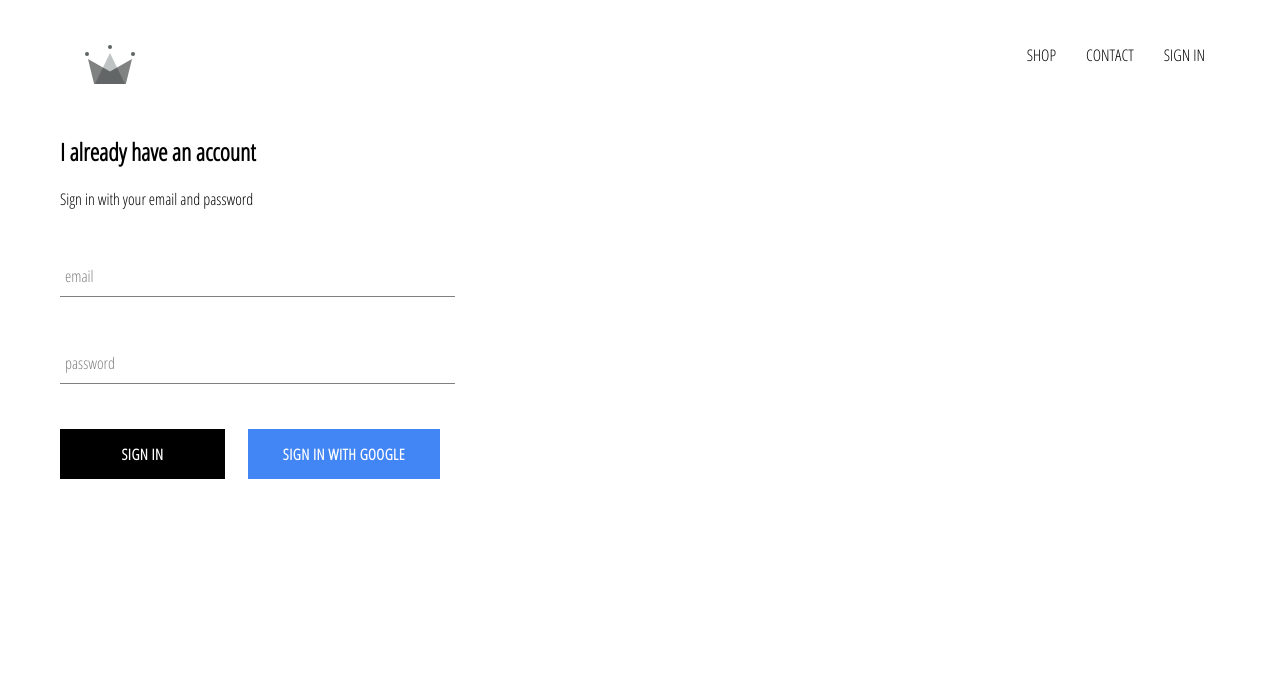
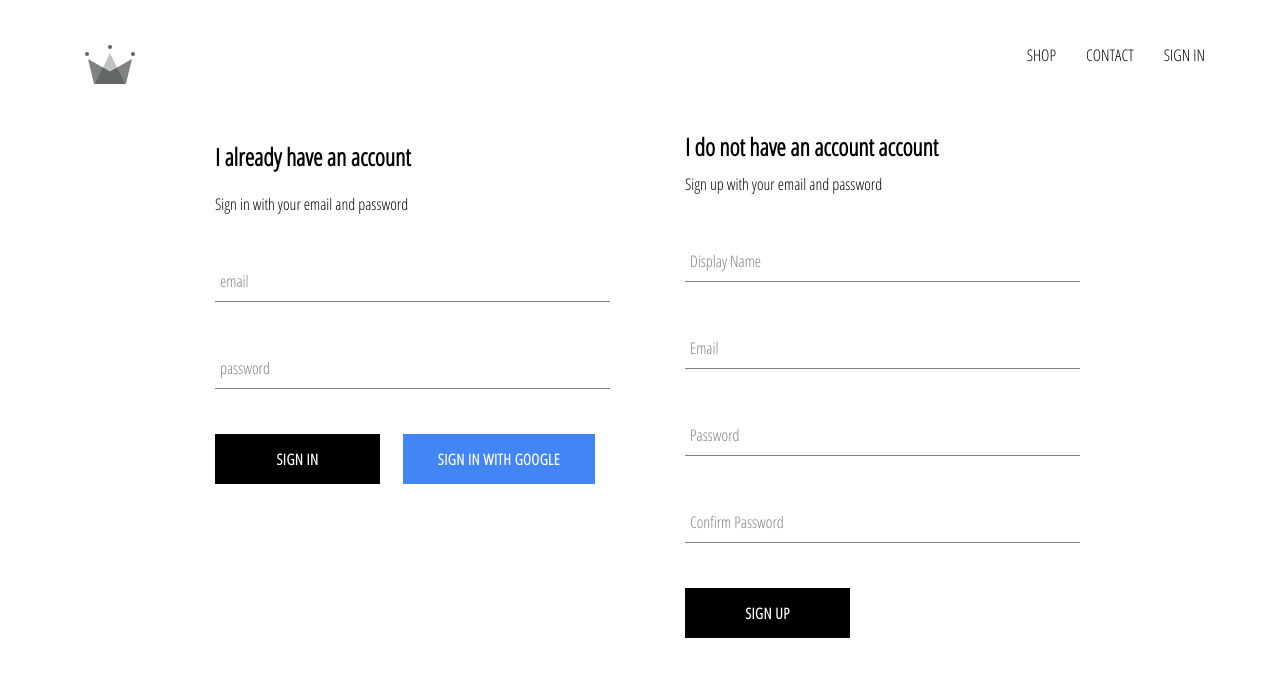
Before and after one commit to JJs-fun-stuff/ecommerce-clothing, a React (Create React App) app: page /signin in a window 1280 px wide. Shown: the top 676 px of the page. Built offline with nearby package versions, Linux system fonts and the light colour scheme; no server answers.

Commit message:
implement firebase utils, included ability to store authenticated user on firebase

```diff
--- a/src/App.js
+++ b/src/App.js
@@ -6,7 +6,7 @@
 import Header from "./components/header/header.component";
 import SignInAndSignUpPage from "./pages/sign-in-and-sign-up/sign-in-and-sign-up.component";
 
-import { auth } from "./firebase/firebase.utils";
+import { auth, createUserProfileDocument } from "./firebase/firebase.utils";
 
 class App extends React.Component {
   constructor(){
@@ -24,9 +24,26 @@
   // open messaging system betwen our application and our firebase
   // whenever
   // this connection is always open  websocket connection
-  this.unsubscribeFromAuth= auth.onAuthStateChanged(user  => {
-    this.setState({currentUser : user})
-    console.log(user)
+  this.unsubscribeFromAuth= auth.onAuthStateChanged(async userAuth  => {
+    // if userAuth  = null it means that the user sign it out
+    if(userAuth){
+      const userRef = await createUserProfileDocument(userAuth);
+      // check if the snapshot is changed
+      userRef.onSnapshot(snapShot => {
+        // console.log(snapShot.data());
+        this.setState({
+          currentUser: {
+            id: snapShot.id,
+            ...snapShot.data()
+          }
+        });
+        console.log(this.state)
+      });
+
+    } else {
+
+      this.setState({currentUser: userAuth});
+    }
   })
 }
 
--- a/src/components/sign-in/sign-in.component.jsx
+++ b/src/components/sign-in/sign-in.component.jsx
@@ -19,6 +19,8 @@
     // name of that specific input tag (email/password)
     const { value, name } = event.target;
     // array destructuring
+    //  if name is password it will have according password value
+    // if name is email it will have according email value
     this.setState({ [name]: value });
   };
   handleSubmit = (event) => {
--- /dev/null
+++ b/src/components/sign-up/sign-up.component.jsx
@@ -0,0 +1,98 @@
+import React from "react";
+import FormInput from "../form-input/form-input.component";
+import CustomButton from "../custom-button/custom-button.component";
+import { auth, createUserProfileDocument } from "../../firebase/firebase.utils";
+import "./sign-up.styles.scss";
+
+class SignUp extends React.Component {
+  constructor() {
+    super();
+
+    this.state = {
+      displayName: "",
+      email: "",
+      password: "",
+      confirmPassword: "",
+    };
+  }
+  handleChange = (event) => {
+    const { value, name } = event.target;
+    // array destructuring
+    //  if name is password it will have according password value
+    // if name is email it will have according email value
+    this.setState({ [name]: value });
+  };
+  handleSubmit = async (event) => {
+    // prevent default action
+    event.preventDefault();
+    // clear the input
+    const { displayName, email, password, confirmPassword } = this.state;
+
+    if (password !== confirmPassword) {
+      alert("passwords don't match");
+      return;
+    }
+
+    try {
+      const {user} = await auth.createUserWithEmailAndPassword(email, password)
+      await createUserProfileDocument(user, {displayName});
+      this.setState({
+        displayName:'',
+        email:'',
+        password:'',
+        confirmPassword:''
+      })
+    } catch (error) {
+      console.error(error);
+    }
+
+
+  };
+  render() {
+    const { displayName, email, password, confirmPassword } = this.state;
+    return (
+      <div className="sign-up">
+        <h2 className="title">I do not have an account account</h2>
+        <span>Sign up with your email and password</span>
+        <form onSubmit={this.handleSubmit} className="sign-up-form">
+          <FormInput
+            type="text"
+            name="displayName"
+            value={displayName}
+            onChange={this.handleChange}
+            label="Display Name"
+            required
+          />
+          <FormInput
+            type="email"
+            name="email"
+            value={email}
+            onChange={this.handleChange}
+            label="Email"
+            required
+          />
+          <FormInput
+            type="password"
+            name="password"
+            value={password}
+            onChange={this.handleChange}
+            label="Password"
+            required
+          />
+          <FormInput
+            type="password"
+            name="confirmPassword"
+            value={confirmPassword}
+            onChange={this.handleChange}
+            label="Confirm Password"
+            required
+          />
+          <div className="buttons">
+            <CustomButton type="submit">Sign Up</CustomButton>
+          </div>
+        </form>
+      </div>
+    );
+  }
+}
+export default SignUp;
--- /dev/null
+++ b/src/components/sign-up/sign-up.styles.scss
@@ -0,0 +1,9 @@
+.sign-up {
+    display: flex;
+    flex-direction: column;
+    width: 380px;
+
+    .title {
+      margin: 10px 0;
+    }
+  }
--- a/src/firebase/firebase.utils.js
+++ b/src/firebase/firebase.utils.js
@@ -13,17 +13,46 @@
   measurementId: "G-FGVRNL88WC",
 };
 
+export const createUserProfileDocument = async (userAuth, additionalData) => {
+  // if there is no user  userAuth = false
+  if (!userAuth) return;
+  const userRef = firestore.doc(`users/${userAuth.uid}`);
+  const snapShot = await userRef.get();
+
+  // if there are any data exists ?
+  // we want to create new user
+  if (!snapShot.exists) {
+    // we extract some value that we need to have for create a new user
+    const { displayName, email } = userAuth;
+    const createdAt = new Date();
+
+    // we create new user
+    try {
+      await userRef.set({
+        displayName,
+        email,
+        createdAt,
+        ...additionalData
+      })
+    } catch (error) {
+      console.log('error creating user', error.message)
+    }
+  }
+  // console.log(firestore.doc('users/1234dfaaa'))
+  console.log(userRef)
+  return userRef;
+};
+
 firebase.initializeApp(config);
 
 export const auth = firebase.auth();
 export const firestore = firebase.firestore();
 
-
 // setup google auth utility
 
 const provider = new firebase.auth.GoogleAuthProvider();
 // trigger google popup when we use authentication
-provider.setCustomParameters({ prompt:'select_account'});
+provider.setCustomParameters({ prompt: "select_account" });
 // signin with pop up take provider object
 export const signInWithGoogle = () => auth.signInWithPopup(provider);
 
--- a/src/pages/sign-in-and-sign-up/sign-in-and-sign-up.component.jsx
+++ b/src/pages/sign-in-and-sign-up/sign-in-and-sign-up.component.jsx
@@ -1,9 +1,13 @@
-import React from 'react';
+import React from "react";
 
-import './sign-in-and-sign-up.styles.scss';
-import SignIn from '../../components/sign-in/sign-in.component'
-const SignInAndSignUpPage = () =>(
-<SignIn />
-)
+import "./sign-in-and-sign-up.styles.scss";
+import SignIn from "../../components/sign-in/sign-in.component";
+import SignUp from "../../components/sign-up/sign-up.component";
+const SignInAndSignUpPage = () => (
+  <div className="sign-in-and-sign-up">
+    <SignIn />
+    <SignUp />
+  </div>
+);
 
 export default SignInAndSignUpPage;
--- a/src/pages/sign-in-and-sign-up/sign-in-and-sign-up.styles.scss
+++ b/src/pages/sign-in-and-sign-up/sign-in-and-sign-up.styles.scss
@@ -0,0 +1,6 @@
+.sign-in-and-sign-up{
+    width:850px;
+    display:flex;
+    justify-content: space-between;
+    margin:30px auto;
+}
```
Also changed, not shown: 1 other file (tests, documents, lock files or other folders).
